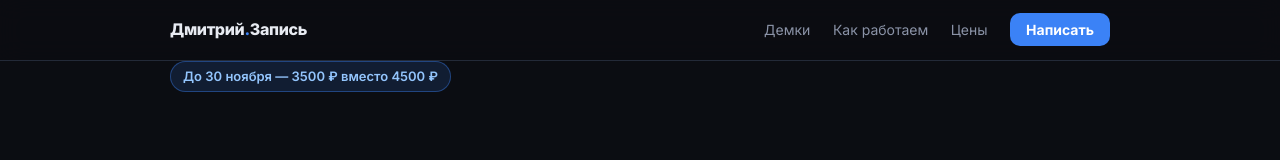
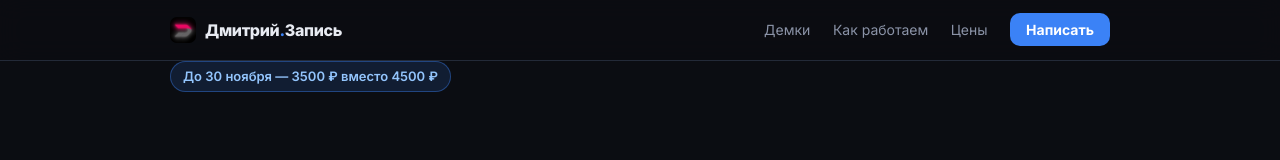
Before and after one commit to biber78788-byte/dmitry-web, a plain HTML site: page index.html in a window 1280 px wide. Shown: the top 160 px of the page. Drawn offline with Linux system fonts and the light colour scheme.

Commit message:
deploy ru landing

```diff
--- a/index.html
+++ b/index.html
@@ -74,7 +74,7 @@
 <body>
 <header>
   <div class="wrap hrow">
-    <div class="brand">Дмитрий<span>.</span>Запись</div>
+    <div class="brand"><img src="logo.png" alt="" style="width:26px;height:26px;border-radius:7px;vertical-align:-7px;margin-right:9px" />Дмитрий<span>.</span>Запись</div>
     <nav class="nav">
       <a href="#demos">Демки</a>
       <a href="#how">Как работаем</a>
```
